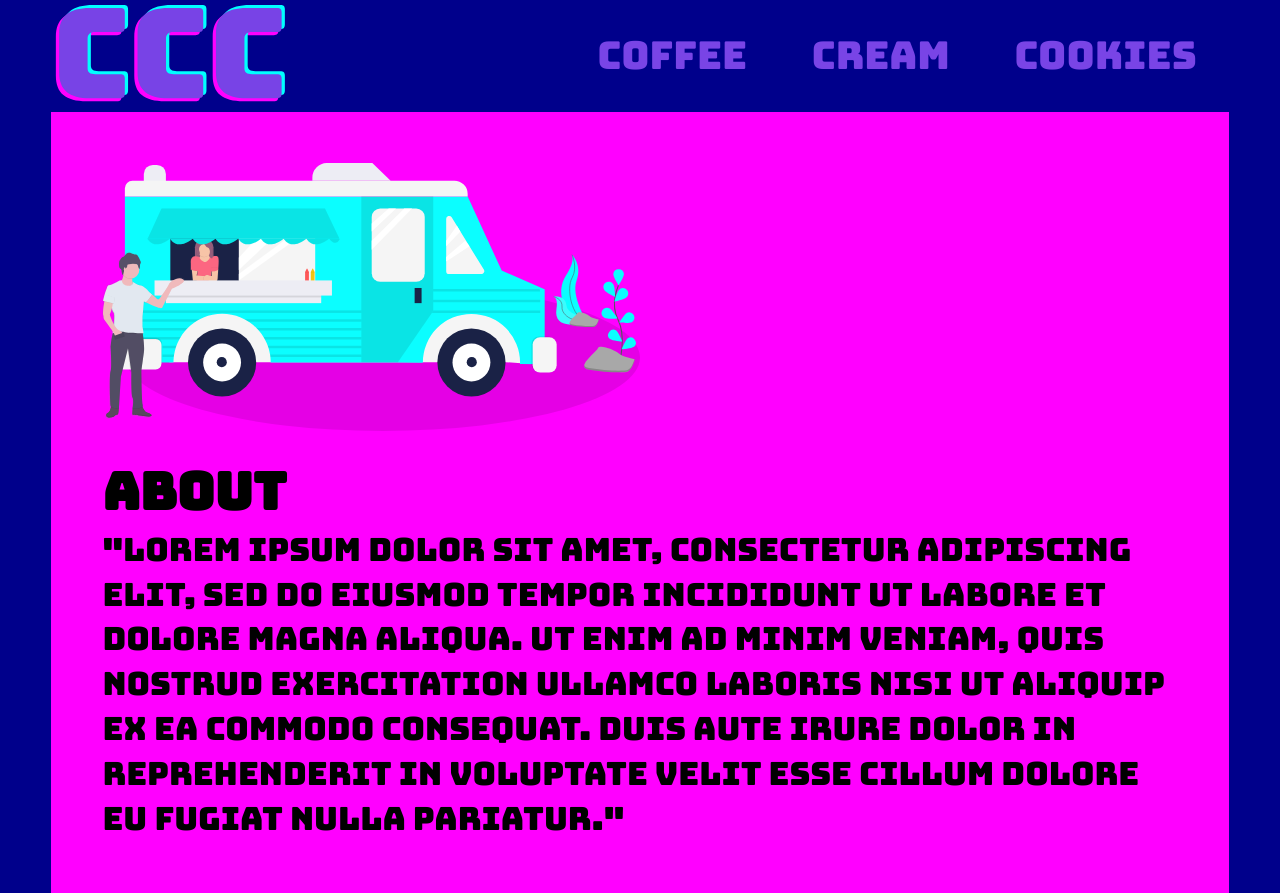
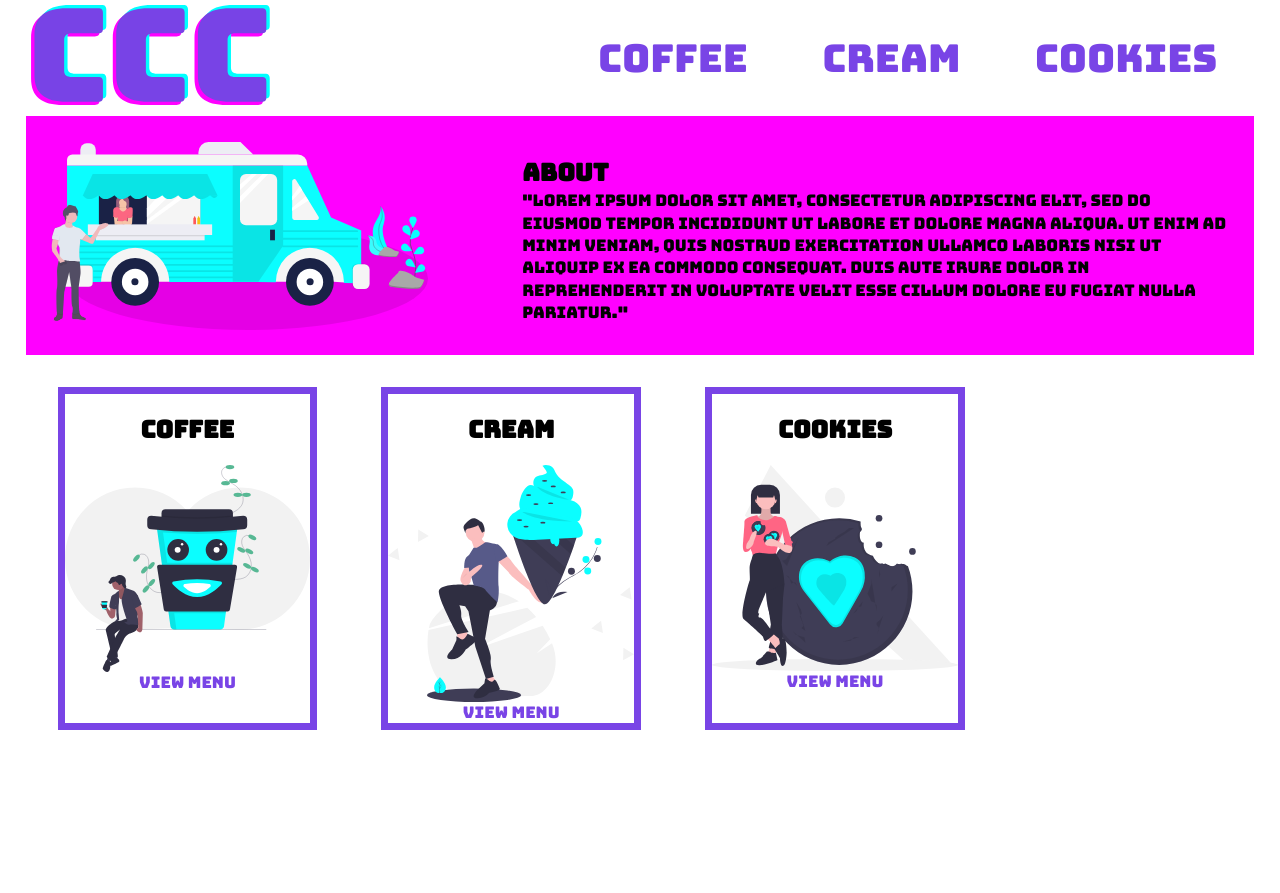
Before and after one commit to justkay-git/unit1Labs, a plain HTML site: page leaverson-part-one-update/index.html in a window 1280 px wide. Shown: the top 893 px of the page. After the commit the page ends 800 px from the top, so only its background shows below. Drawn offline with Linux system fonts and the light colour scheme.

Commit message:
lab 1 final resubmission

```diff
--- a/leaverson-part-one-update/style.css
+++ b/leaverson-part-one-update/style.css
@@ -1,7 +1,6 @@
 body {
-  background-color: darkblue;
   font-family: 'Bungee', cursive;
-  margin: 0 4vw;
+  margin: 0 2vw;
 }
 
 a{
@@ -24,8 +23,6 @@ nav{
   align-items: center;
   margin: 0;
 }
-
-
 logo{
   width: 50%;
   margin: 0;
@@ -34,7 +31,6 @@ logo{
 logo img{
     width: 50%;
 }
-
 /* origin navlinks code
 .navLinks{
     width: 70%;
@@ -42,7 +38,6 @@ logo img{
     justify-content: space-around;
     font-size: 3vw;
 } */
-
 ul{
   list-style-type: none;
   width: 70%;
@@ -57,39 +52,37 @@ ul{
   display: flex;
   background-color: #ff00ff;
   flex-direction: column;
-  padding: 4vw;
+  padding: 2.5vw;
 }
 
 .foodTruck{
-  display: block;
+  display: flex;
   width: 100%;
+}
+
+.foodTruck img{
+  width: 50%;
   margin: auto;
 }
-
-.about img{
-  width: 50%;
+.htext{
+  width: 100%;
+  display: flex;
+  flex-direction: column;
 }
-
-.htext{
-  display: block;
-  flex: auto;
-}
-  .htext h1{
+.htext h1{
     font-size: 4vw;
     margin: .6em 0 .2em 0;
     line-height: 1em;
-  }
-  .htext p{
+}
+.htext p{
     margin: 0;
     font-size: 2.5vw;
     line-height: 1.4em;
-  }
-
+ }
 .threeCards{
     display: flex;
     flex-direction: column;
   }
-
 .card{
   display: flex;
   margin: 1.5em auto;
@@ -102,36 +95,50 @@ ul{
   border-color: #7944e6;
   text-align: center;
 }
-
 .card img{
   width: 100%;
 }
-
 /*add desktop changes next*/
-
-/*
 @media screen and (min-width: 768px){
-
   .about{
     flex-direction: row;
-    background-color: darkgreen;
+    justify-content: space-around;
+    align-items: center;
+    padding: 2vw;
   }
 
-  .about img{
-    width: 25%;
-    margin: auto;
+  .foodTruck{
+    width: 40%;
+  }
+  .foodTruck img{
+    width: 80%;
+    margin: 0;
   }
     .htext{
-      display: block;
-
+      width: 60%;
+      margin: 0;
     }
     .htext h1{
-      font-size: 2vw;
-      margin: .6em 0 .2em 0;
+      font-size: 1.5em;
     }
     .htext p{
       margin: 0;
-      font-size: 1vw;
+      font-size: 1em;
     }
+    .threeCards{
+      flex-direction: row;
+      justify-items: space-evenly;
+    }
+  .card{
+    max-width: 20%;
+    flex-direction: column;
+    align-content: center;
+    flex-wrap: wrap;
+    border-style: solid;
+    border-width: .6vw;
+    margin: 2em;
+  }
+  .card img{
+    width: 100%;
+  }
 }
-*/
```
Also changed, not shown: leaverson-part-one-update/index.html (+4 -1 lines).
